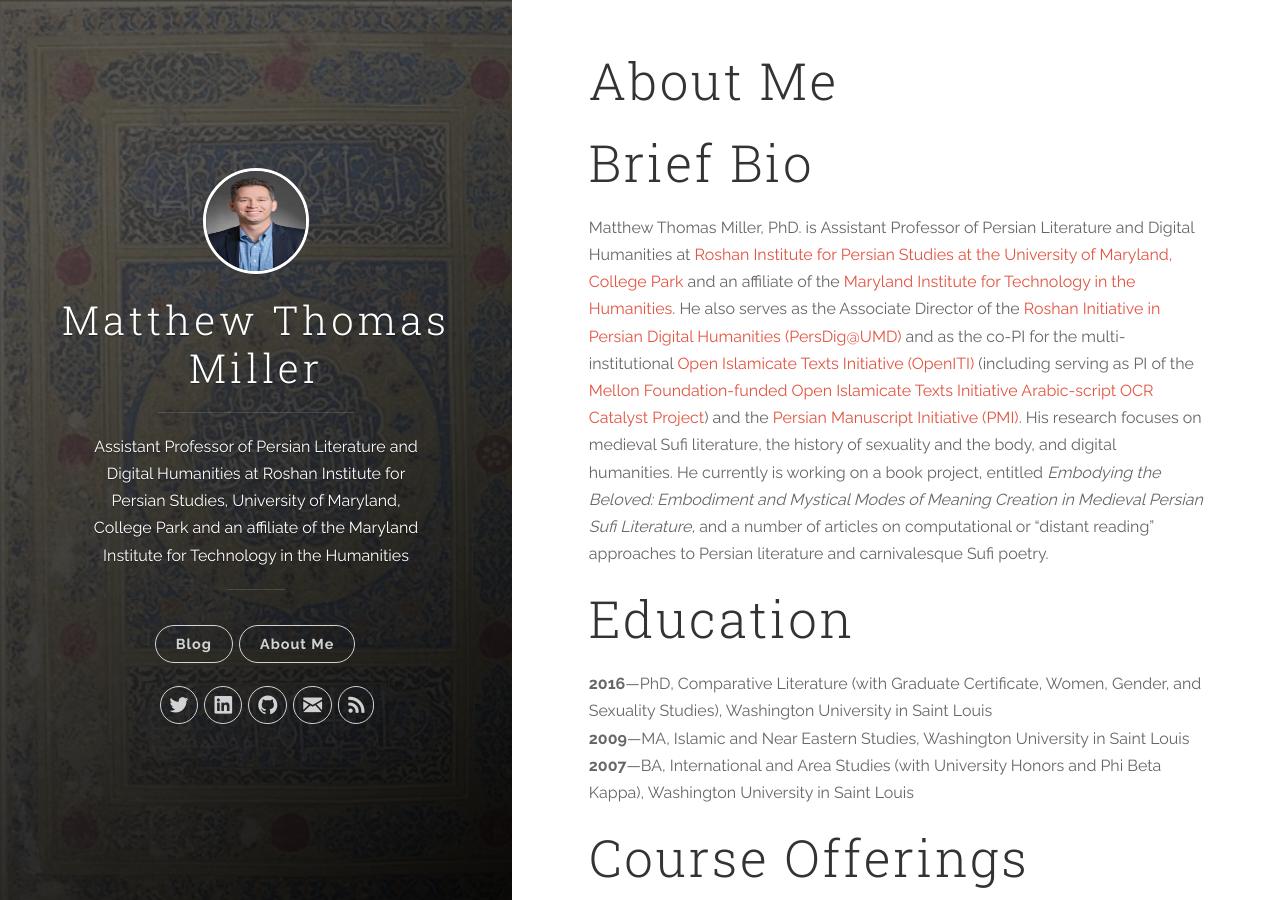
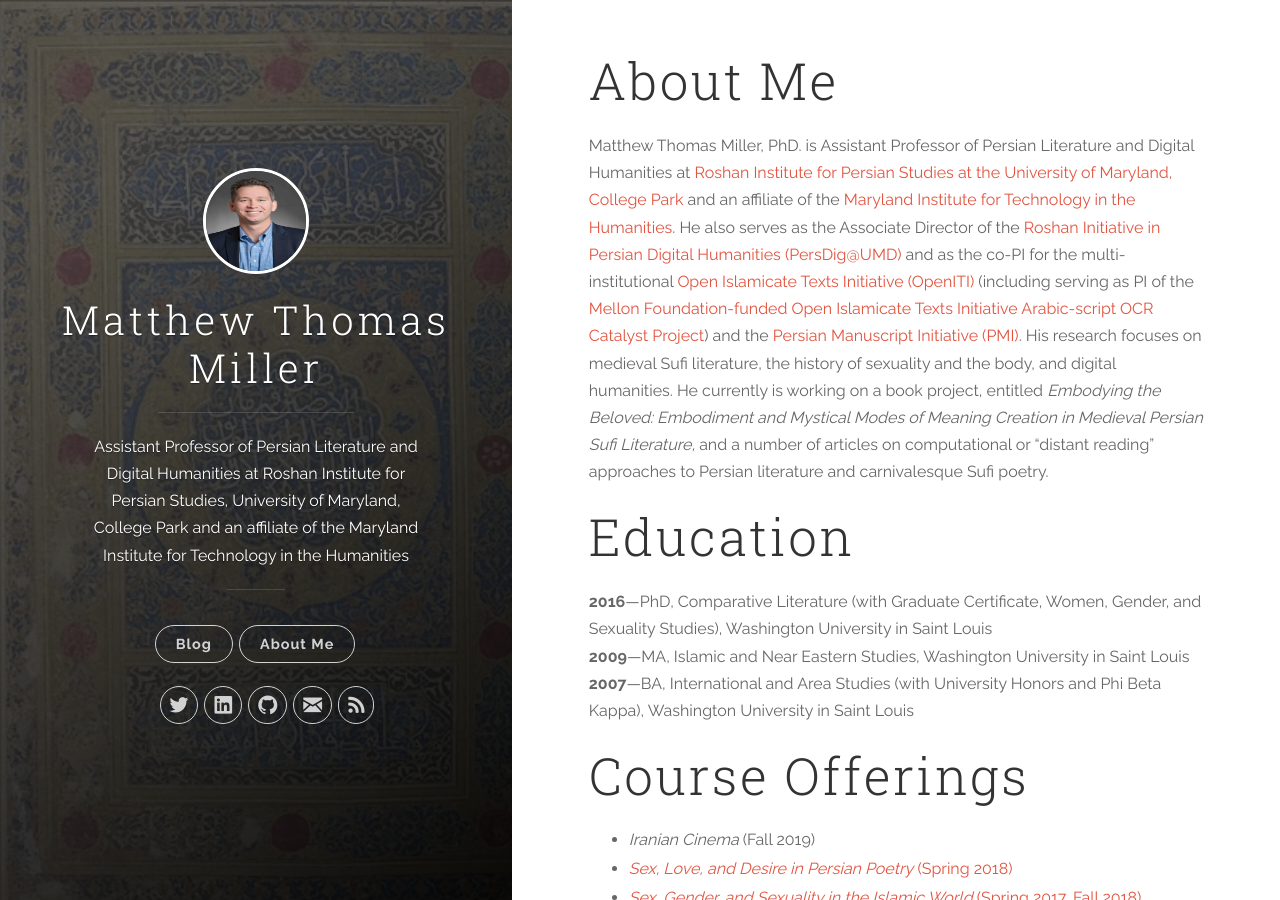
Before and after one commit to MatthewThomasMiller/MatthewThomasMiller.github.io, a Jekyll site: the page built from about-me.md, in a window 1280 px wide and 900 px high. Built offline with Jekyll 4.4.1, drawn with Linux system fonts in a browser that asks for light colours.

Commit message:
2019updates23

```diff
--- a/about-me.md
+++ b/about-me.md
@@ -2,7 +2,6 @@
 layout: page
 title: About Me
 ---
-# Brief Bio
 
 Matthew Thomas Miller, PhD. is Assistant Professor of Persian Literature and Digital Humanities at [Roshan Institute for Persian Studies at the University of Maryland, College Park](http://sllc.umd.edu/persian) and an affiliate of the [Maryland Institute for Technology in the Humanities](https://mith.umd.edu/people/). He also serves as the Associate Director of the [Roshan Initiative in Persian Digital Humanities (PersDig@UMD)](http://persdig.umd.edu/) and as the co-PI for the multi-institutional [Open Islamicate Texts Initiative (OpenITI)](http://iti-corpus.github.io/) (including serving as PI of the [Mellon Foundation-funded](https://mellon.org/) [Open Islamicate Texts Initiative Arabic-script OCR Catalyst Project](https://medium.com/@openiti/openiti-aocp-9802865a6586)) and the [Persian Manuscript Initiative (PMI)](http://www.persianmanuscript.org/). His research focuses on medieval Sufi literature, the history of sexuality and the body, and digital humanities. He currently is working on a book project, entitled *Embodying the Beloved: Embodiment and Mystical Modes of Meaning Creation in Medieval Persian Sufi Literature,* and a number of articles on computational or “distant reading” approaches to Persian literature and carnivalesque Sufi poetry.
 
```
